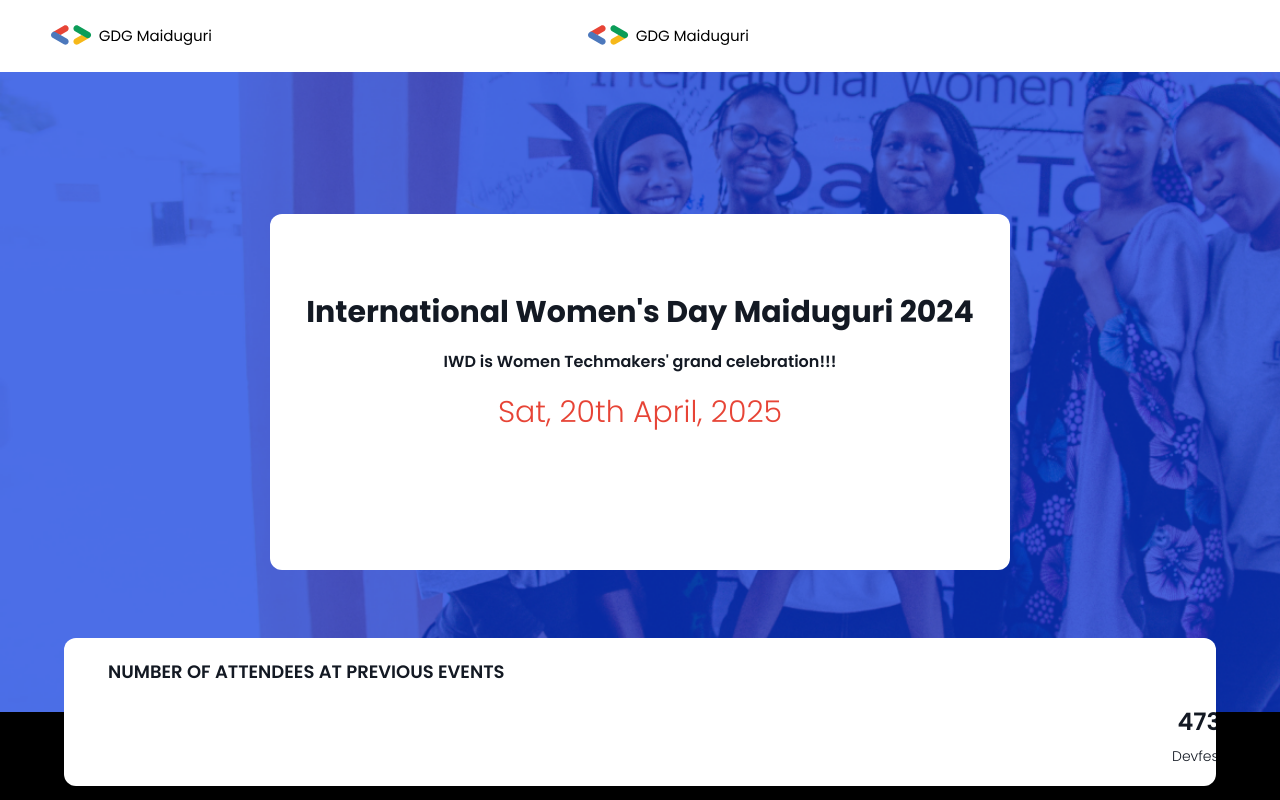
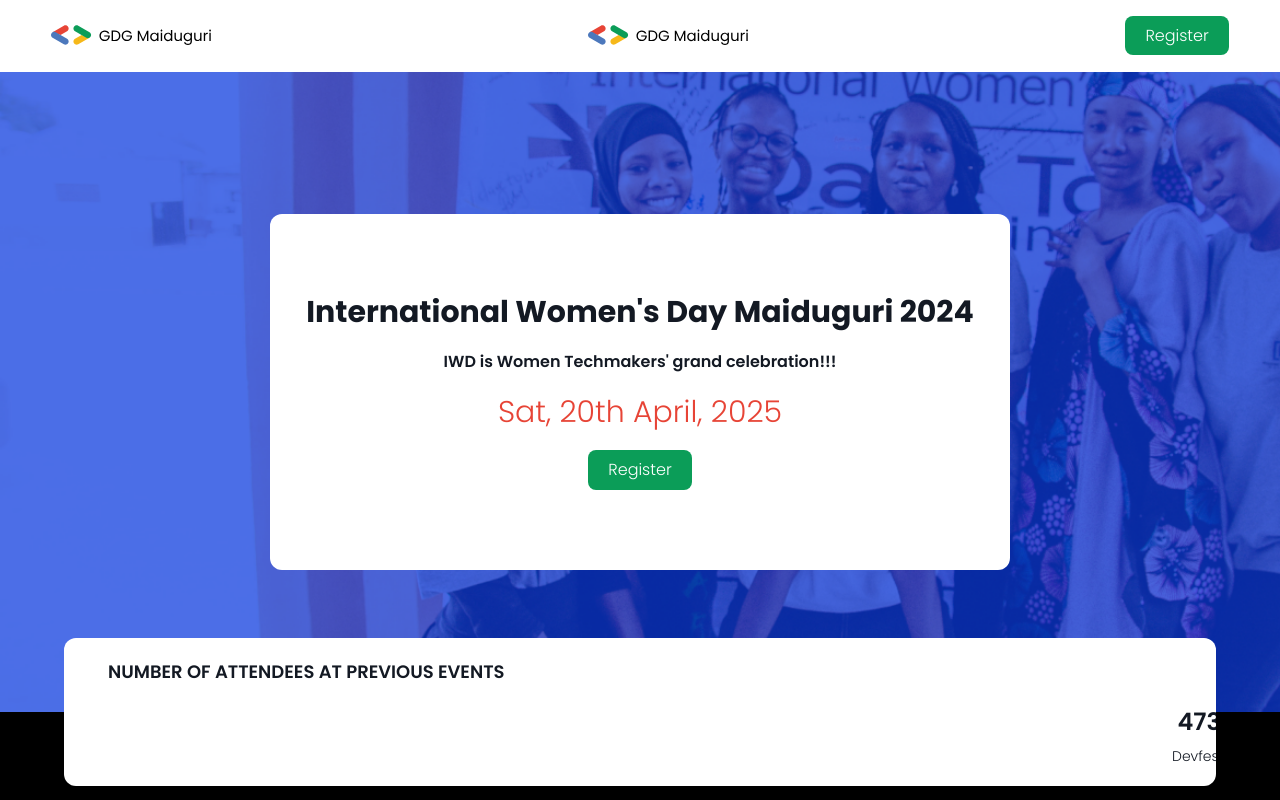
Before and after one commit to foriusman/DavFest, a React (Vite) app: page / in a window 1280 px wide. Shown: the top 800 px of the page. Built offline with nearby package versions, Linux system fonts and the light colour scheme.

Commit message:
Registerbutton

```diff
--- a/src/components/RegisterBtn.jsx
+++ b/src/components/RegisterBtn.jsx
@@ -1,7 +1,7 @@
 import { Link } from "react-router-dom";
 
 const RegisterBtn = () => (
-  <Link to='https://gdg.community.dev/e/mcrhfy/' className="text-white-10 rounded-lg text-md font-light bg-blue-30 py-2 px-5">Register</Link>
+  <Link to='https://gdg.community.dev/e/mcrhfy/' className="text-white-10 rounded-lg text-md font-light bg-green-30 py-2 px-5">Register</Link>
 );
 
 export default RegisterBtn;
```
